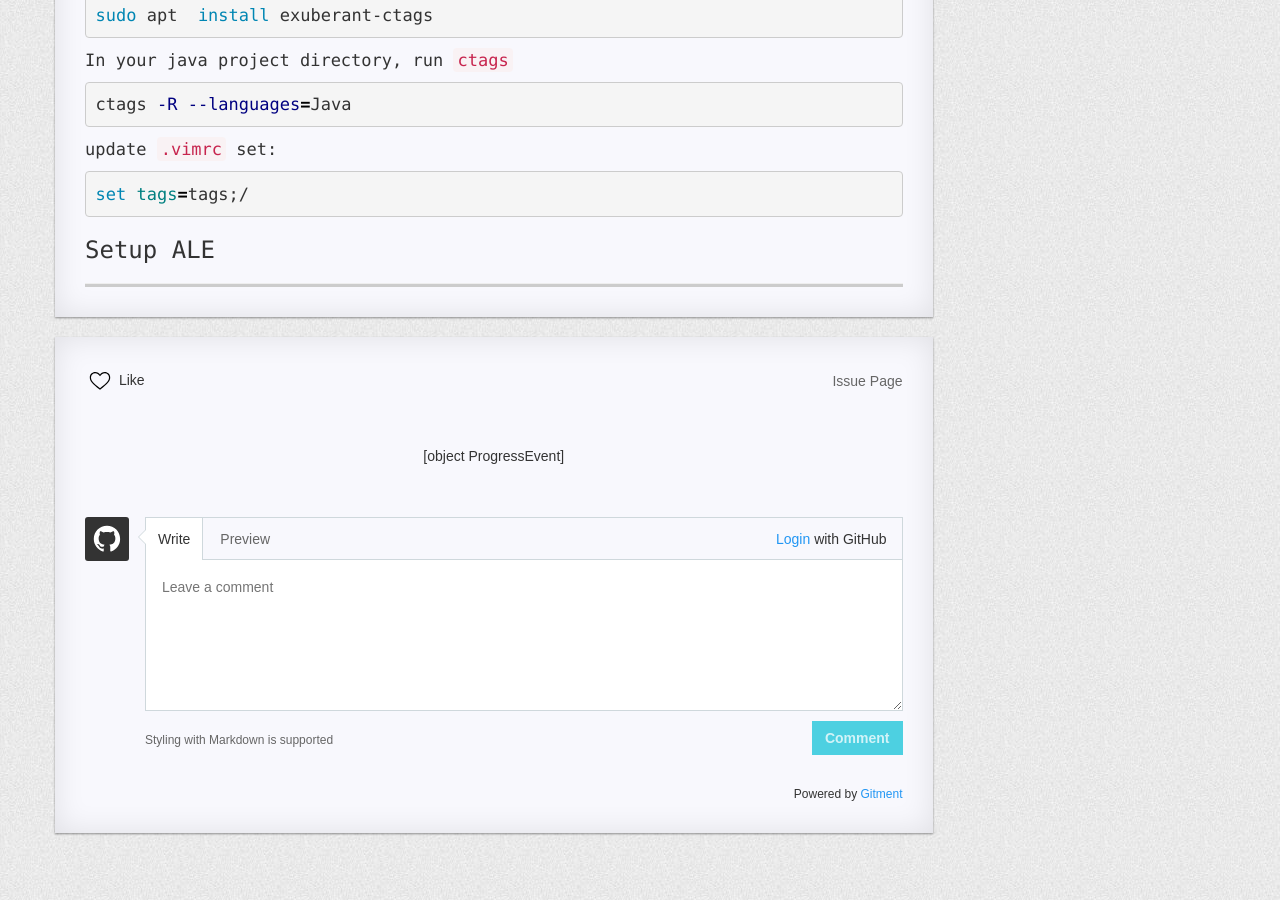
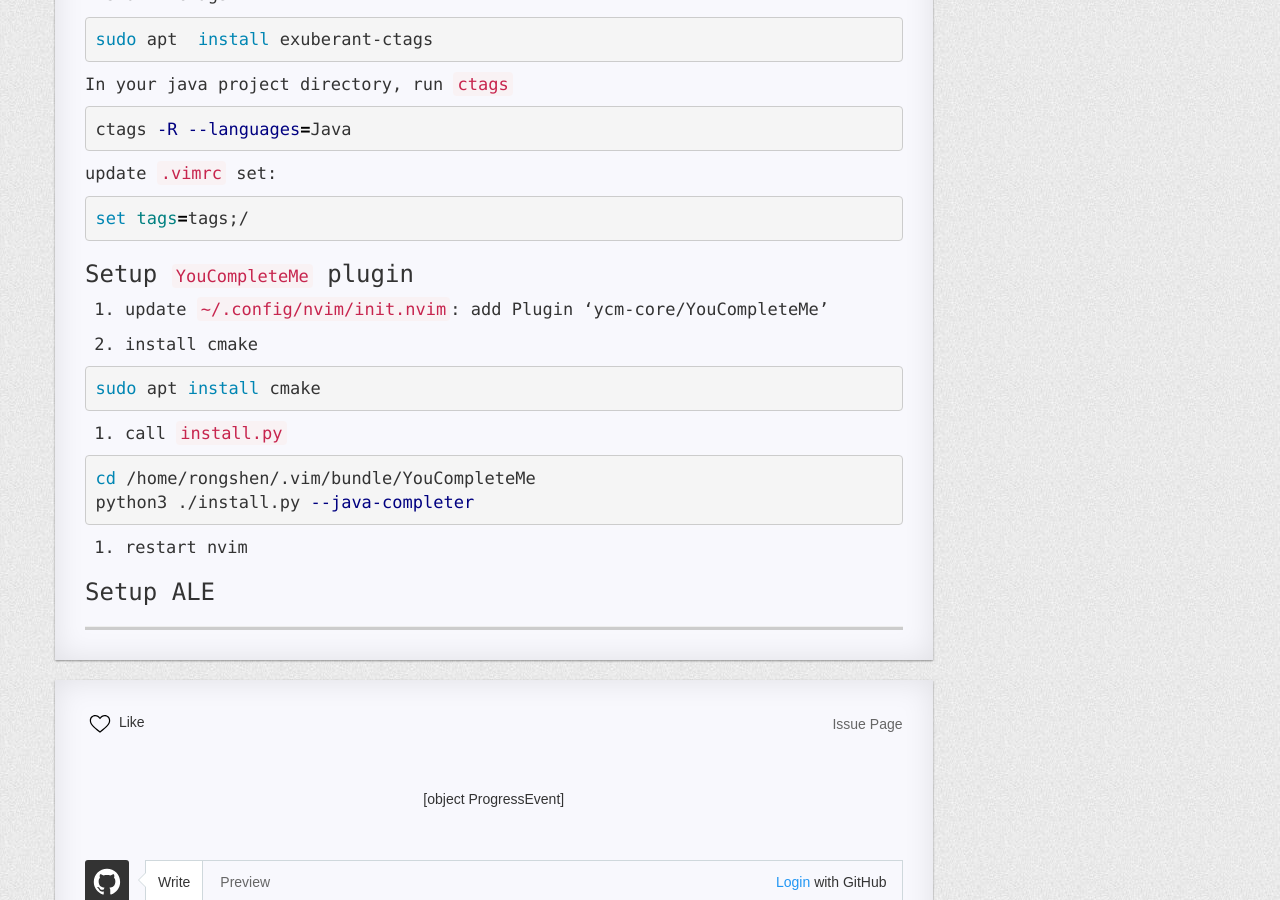
Before and after one commit to R0NGSH3N/r0ngsh3n.github.io, a Jekyll site: the page built from _posts/2014-01-15-vim-daily-practice.md, in a window 1280 px wide and 900 px high, scrolled down 3684 px. Built offline with Jekyll 4.4.1, drawn with Linux system fonts in a browser that asks for light colours; nearby versions of some CDN libraries; comment, search, counter and statistics services are not loaded; a style sheet for code colours, icons or effects is not loaded; some of the changed text lies outside the part shown.

Commit message:
update article

```diff
--- a/_posts/2014-01-15-vim-daily-practice.md
+++ b/_posts/2014-01-15-vim-daily-practice.md
@@ -98,6 +98,7 @@ Plugin 'vim-airline/vim-airline-themes'
 Plugin 'easymotion/vim-easymotion'
 Plugin 'ryanoasis/vim-devicons'
 Plugin 'JamshedVesuna/vim-markdown-preview;
+Plugin 'ycm-core/YouCompleteMe'
 ~~~
 
 ### Map the \<leader\> key to comma
@@ -208,4 +209,23 @@ update `.vimrc` set:
 set tags=tags;/
 ~~~
 
+### Setup `YouCompleteMe` plugin
+
+1. update `~/.config/nvim/init.nvim`: add Plugin 'ycm-core/YouCompleteMe'
+
+2. install cmake
+
+~~~bash
+sudo apt install cmake
+~~~
+
+3. call `install.py`
+
+~~~bash
+cd /home/rongshen/.vim/bundle/YouCompleteMe
+python3 ./install.py --java-completer
+~~~
+
+4. restart nvim
+
 ### Setup ALE
```
